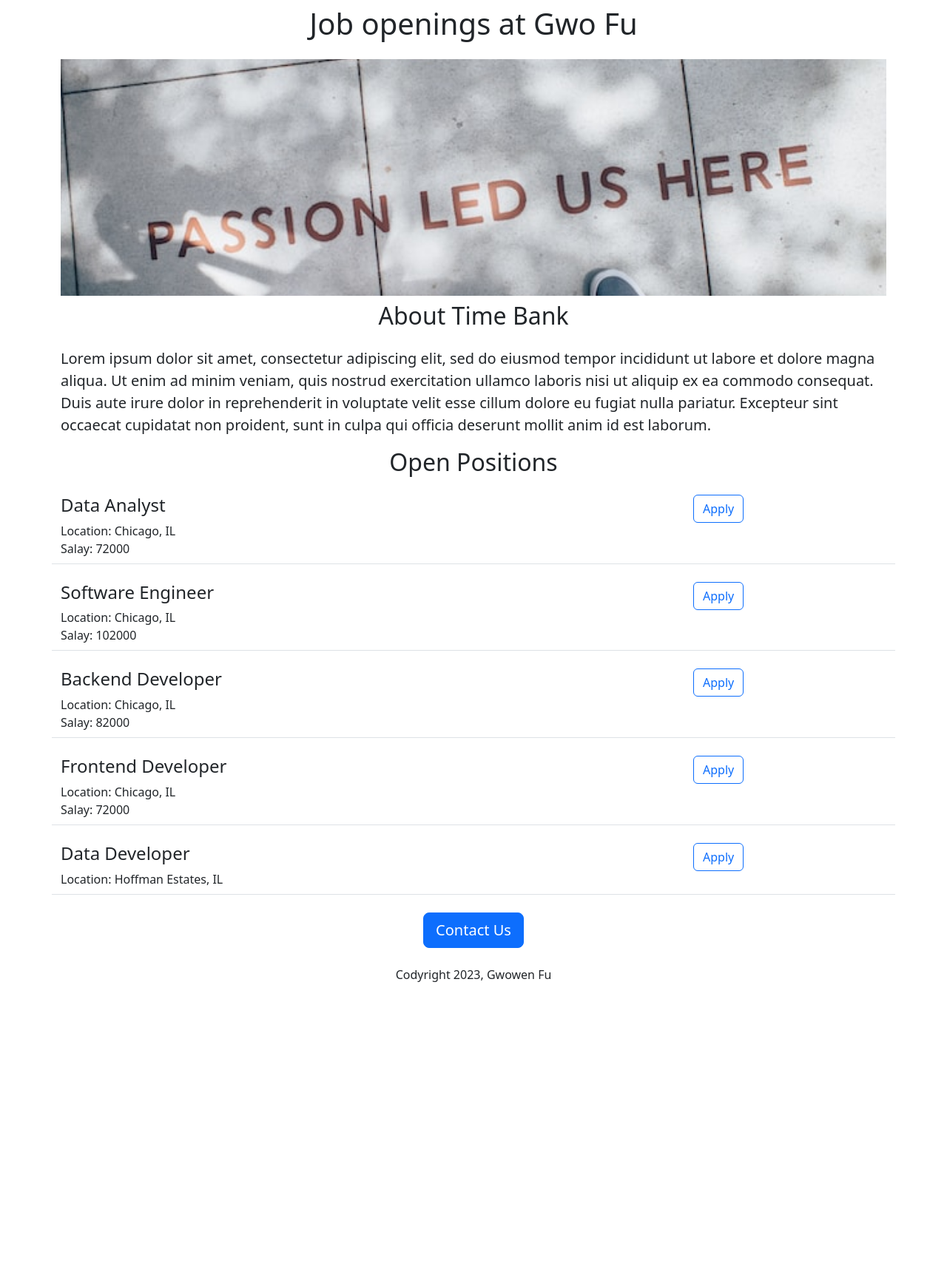
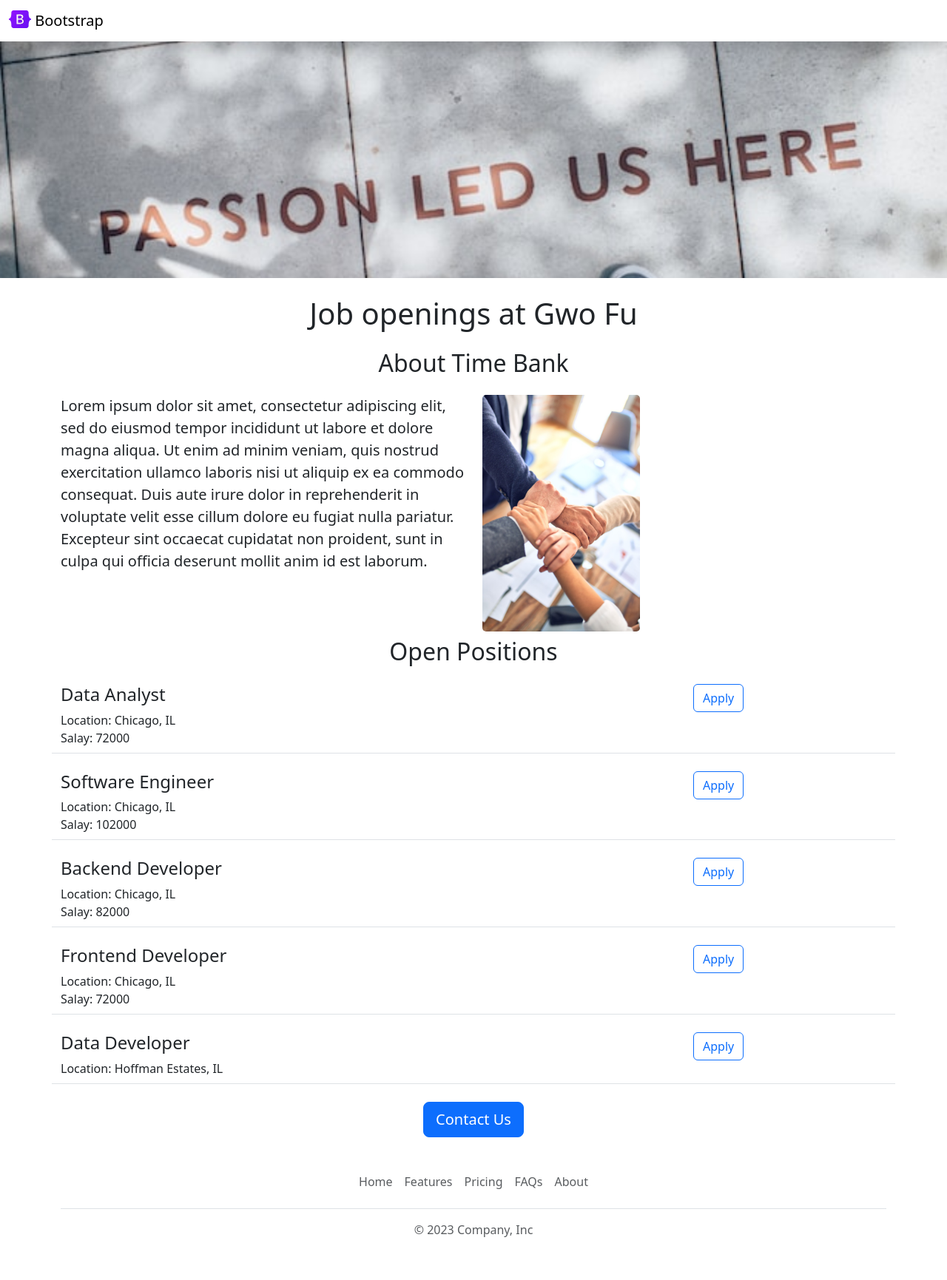
Before and after one commit to gwofu/time-bank, a Flask app: page / in a window 1280 px wide. Shown: the whole page at 74% size. Before the commit the page ends 1328 px from the top, so only its background shows below. Run offline with Flask 3, Linux system fonts and the light colour scheme.

Commit message:
Enhancement

```diff
--- a/main.py
+++ b/main.py
@@ -2,42 +2,37 @@ from flask import Flask, render_template, jsonify
 
 app = Flask(__name__)
 
-JOBS = [
-  {
-    "id": 1,
-    "title": "Data Analyst",
-    "location": "Chicago, IL",
-    "salary": "72000"
-  },
-  {
-    "id": 2,
-    "title": "Software Engineer",
-    "location": "Chicago, IL",
-    "salary": "102000"
-  },
-  {
-    "id": 3,
-    "title": "Backend Developer",
-    "location": "Chicago, IL",
-    "salary": "82000"
-  },
-  {
-    "id": 4,
-    "title": "Frontend Developer",
-    "location": "Chicago, IL",
-    "salary": "72000"
-  },
-  {
-    "id": 5,
-    "title": "Data Developer",
-    "location": "Hoffman Estates, IL"
-  }
-]
+JOBS = [{
+  "id": 1,
+  "title": "Data Analyst",
+  "location": "Chicago, IL",
+  "salary": "72000"
+}, {
+  "id": 2,
+  "title": "Software Engineer",
+  "location": "Chicago, IL",
+  "salary": "102000"
+}, {
+  "id": 3,
+  "title": "Backend Developer",
+  "location": "Chicago, IL",
+  "salary": "82000"
+}, {
+  "id": 4,
+  "title": "Frontend Developer",
+  "location": "Chicago, IL",
+  "salary": "72000"
+}, {
+  "id": 5,
+  "title": "Data Developer",
+  "location": "Hoffman Estates, IL"
+}]
 
 
 @app.route("/")
 def index():
   return render_template("home.html", jobs=JOBS, company_name="Gwo Fu")
+
 
 @app.route("/api/jobs")
 def list_jobs():
@@ -50,5 +45,4 @@ def user():
 
 
 if __name__ == "__main__":
-  print("I am inside the if now")
   app.run(host="0.0.0.0", debug=True)
--- /dev/null
+++ b/templates/footer.html
@@ -0,0 +1,12 @@
+<div class="container">
+  <footer class="py-3 my-4">
+    <ul class="nav justify-content-center border-bottom pb-3 mb-3">
+      <li class="nav-item"><a href="#" class="nav-link px-2 text-body-secondary">Home</a></li>
+      <li class="nav-item"><a href="#" class="nav-link px-2 text-body-secondary">Features</a></li>
+      <li class="nav-item"><a href="#" class="nav-link px-2 text-body-secondary">Pricing</a></li>
+      <li class="nav-item"><a href="#" class="nav-link px-2 text-body-secondary">FAQs</a></li>
+      <li class="nav-item"><a href="#" class="nav-link px-2 text-body-secondary">About</a></li>
+    </ul>
+    <p class="text-center text-body-secondary">&copy; 2023 Company, Inc</p>
+  </footer>
+</div>
--- a/templates/home.html
+++ b/templates/home.html
@@ -10,16 +10,27 @@
         width: 100%;
         height: 320px;
         object-fit: cover;
+        margin-bottom: 16px;
       }
 
     </style>
   </head>
   <body>
+    {% include 'nav.html' %}
+    <img id="banner" class="img-fluid" src="https://time-bank--gwofu.repl.co/static/banner.jpg" alt="Careers">
+
     <div class="container">
       <h1 class="text-center mt-2 mb-4">Job openings at {{company_name}}</h1>
-      <img id="banner" class="img-fluid" src="https://time-bank--gwofu.repl.co/static/banner.jpg" alt="Careers">
       <h2 class="text-center mt-2 mb-4">About Time Bank</h2>
-      <p class="lead">Lorem ipsum dolor sit amet, consectetur adipiscing elit, sed do eiusmod tempor incididunt ut labore et dolore magna aliqua. Ut enim ad minim veniam, quis nostrud exercitation ullamco laboris nisi ut aliquip ex ea commodo consequat. Duis aute irure dolor in reprehenderit in voluptate velit esse cillum dolore eu fugiat nulla pariatur. Excepteur sint occaecat cupidatat non proident, sunt in culpa qui officia deserunt mollit anim id est laborum.</p>
+      <div class="row">
+        <div class="col-md-6">
+          <p class="lead">Lorem ipsum dolor sit amet, consectetur adipiscing elit, sed do eiusmod tempor incididunt ut labore et dolore magna aliqua. Ut enim ad minim veniam, quis nostrud exercitation ullamco laboris nisi ut aliquip ex ea commodo consequat. Duis aute irure dolor in reprehenderit in voluptate velit esse cillum dolore eu fugiat nulla pariatur. Excepteur sint occaecat cupidatat non proident, sunt in culpa qui officia deserunt mollit anim id est laborum.</p>
+        </div>
+        <div class="d-none d-md-block col-md-6">
+          <img src="https://time-bank--gwofu.repl.co/static/team.jpg" class="img-fluid" style="height: 320px; object-fit: cover; border-radius: 5px">
+        </div>
+
+      </div>
       <h2 class="text-center mt-2 mb-4">Open Positions</h2>
       <div>
         {% for job in jobs %}
@@ -27,9 +38,9 @@
         {% endfor %}
       </div>
       <div style="text-align: center;">
-        <button type="button" class="btn btn-primary btn-lg">Contact Us</button>
-        <p class="mt-4">Codyright 2023, Gwowen Fu</p>
+        <a class="btn btn-primary btn-lg" href="mailto:hello@test.com?subject=TEST%20Email%20Link&body=Name%3A%20%3Cyour%20name%20here%3E%0D%0AQuestion%3A%20%3Cyour%20question%20here%3E">Contact Us</a>
       </div>
     </div>
+    {% include 'footer.html' %}
   </body>
 </html>
--- a/templates/jobitem.html
+++ b/templates/jobitem.html
@@ -7,6 +7,6 @@
     {% endif %}
   </div>
   <div class="col-3">
-    <button type="button" class="btn btn-outline-primary">Apply</button>
+    <a class="btn btn-outline-primary " href="mailto:hello@test.com?subject=TEST%20Email%20Link&body=Name%3A%20%3Cyour%20name%20here%3E%0D%0AQuestion%3A%20%3Cyour%20question%20here%3E">Apply</a>
   </div>
 </div>
--- /dev/null
+++ b/templates/nav.html
@@ -0,0 +1,8 @@
+<nav class="navbar bg-body-tertiary-sm shadow sticky-top bg-white">
+  <div class="container-fluid">
+    <a class="navbar-brand" href="#">
+      <img src="/static/logo.svg" alt="Logo" width="30" height="24" class="d-inline-block align-text-top">
+      Bootstrap
+    </a>
+  </div>
+</nav>
```
Also changed, not shown: static/logo.svg (added), static/team.jpg (added).
